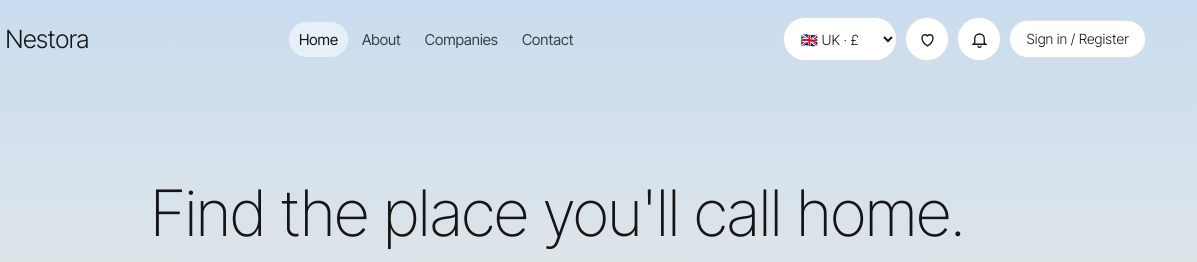
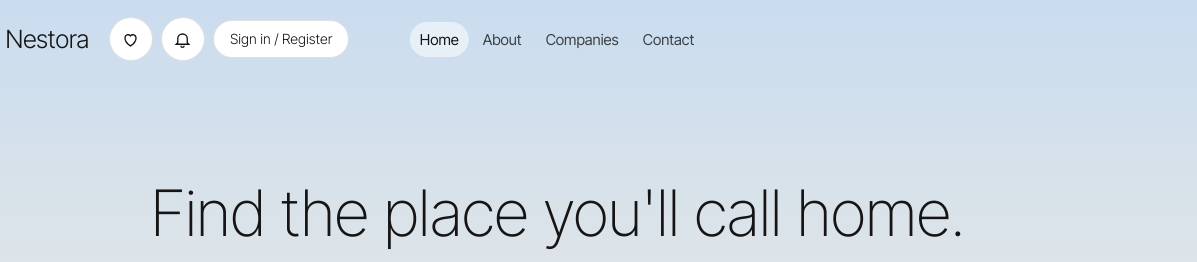
Before and after one commit to finastrarender/Realestate, a plain HTML site: page index.html in a window 1280 px wide. Shown: the top 262 px of the page, 83-1280 px from the left. Drawn offline with Linux system fonts and the light colour scheme; a web font is replaced by a local one.

Commit message:
Center header navigation and remove country selector

```diff
--- a/css/style.css
+++ b/css/style.css
@@ -35,17 +35,16 @@ body.over.scrolled header{background:color-mix(in srgb,var(--sage) 92%,transpare
 body:not(.over).scrolled header{background:color-mix(in srgb,var(--bg) 92%,transparent);backdrop-filter:blur(10px)}
 body.over .hero .wrap{padding-top:calc(78px + clamp(48px,8vw,100px))}
 body.over .links a.on,body.over .links a:hover{background:rgba(255,255,255,.55)}
-.nav{display:flex;align-items:center;gap:20px;height:78px}
+.nav{position:relative;display:flex;align-items:center;gap:20px;height:78px}
 .logo{display:flex;align-items:center;gap:9px;font:300 25px/1 var(--hd);text-decoration:none;letter-spacing:-.02em}
 .logo svg{width:28px;height:28px}
-.links{display:flex;gap:4px;margin:0 auto;font:15px var(--hd)}
+.links{position:absolute;left:50%;transform:translateX(-50%);display:flex;gap:4px;font:15px var(--hd)}
 .links a{white-space:nowrap;padding:8px 10px;text-decoration:none;opacity:.78;border-radius:999px}.links a.on,.links a:hover{opacity:1;background:var(--soft)}
 .tools{display:flex;align-items:center;gap:8px}
 .ico{flex:none;position:relative;width:44px;height:44px;display:grid;place-items:center;border-radius:50%;border:1px solid var(--line);background:var(--card);cursor:pointer;color:var(--ink);text-decoration:none}
 .ico svg{width:19px;height:19px}.ico b{position:absolute;top:-3px;right:-3px;background:var(--red);color:#fff;font:400 11px/18px var(--hd);min-width:18px;border-radius:9px;text-align:center}
-.cty{width:auto;flex:none;height:44px;min-height:44px;border-radius:999px;border:1px solid var(--line);background:var(--card);color:var(--ink);padding:0 12px;font:300 14px var(--hd)}
 .burger{display:none}
-@media(max-width:860px){.links{display:none;position:absolute;top:78px;left:0;right:0;flex-direction:column;background:var(--bg)!important;padding:12px max(4vw,16px);border-bottom:1px solid var(--line)}.links.open{display:flex}.burger{display:grid}.nav .logo{margin-right:auto}}
+@media(max-width:860px){.links{display:none;position:absolute;top:78px;left:0;right:0;transform:none;flex-direction:column;background:var(--bg)!important;padding:12px max(4vw,16px);border-bottom:1px solid var(--line)}.links.open{display:flex}.burger{display:grid}.nav .logo{margin-right:auto}.nav .tools{margin-left:auto}}
 @media(max-width:560px){.hide-s{display:none!important}}
 /* hero */
 .hero{position:relative;background:linear-gradient(180deg,light-dark(#c9dcef,#1f2a36) 0%,light-dark(#f1ece2,#191817) 58%,var(--bg) 100%);overflow:hidden}
--- a/index.html
+++ b/index.html
@@ -23,7 +23,6 @@
    <a href="#home">Home</a><a href="#about">About</a><a href="#companies">Companies</a><a href="#contact">Contact</a>
   </nav>
   <div class="tools">
-   <select class="cty hide-s" id="cty" aria-label="Country"><option value="UK">🇬🇧 UK · £</option><option value="IN">🇮🇳 India · ₹</option></select>
    <a class="ico hide-s" href="#favourites" aria-label="Favourites"><svg viewBox="0 0 24 24"><path d="M12 20s-7-4.4-7-10a4 4 0 0 1 7-2.6A4 4 0 0 1 19 10c0 5.6-7 10-7 10z" fill="none" stroke="currentColor" stroke-width="1.7"/></svg><b id="favn" hidden></b></a>
    <a class="ico" href="#notifications" aria-label="Notifications"><svg viewBox="0 0 24 24"><path d="M6 16V11a6 6 0 1 1 12 0v5l2 2H4zM10 20a2 2 0 0 0 4 0" fill="none" stroke="currentColor" stroke-width="1.7"/></svg><b id="notn" hidden></b></a>
    <a class="btn w s" id="authbtn" href="#account">Sign in / Register</a>
--- a/js/app.js
+++ b/js/app.js
@@ -89,10 +89,9 @@ document.addEventListener('click',e=>{const o=e.target.closest('[data-open]');if
 document.addEventListener('change',e=>{const c=e.target.closest('[data-cmp]');if(c){const r=c.dataset.cmp;if(c.checked){if(S.cmp.size>=4){c.checked=false;toast('Compare up to 4 properties');return}S.cmp.add(r)}else S.cmp.delete(r);chrome()}});
 
 /* ---------- header ---------- */
-function chrome(){$('#cty').value=S.cty;const fn=S.favs.size,nn=S.notes.filter(n=>!n.read).length;$('#favn').hidden=!fn;$('#favn').textContent=fn;$('#notn').hidden=!nn;$('#notn').textContent=nn;
+function chrome(){const fn=S.favs.size,nn=S.notes.filter(n=>!n.read).length;$('#favn').hidden=!fn;$('#favn').textContent=fn;$('#notn').hidden=!nn;$('#notn').textContent=nn;
  const a=$('#authbtn');if(S.user){a.textContent=S.user.name.split(' ')[0];a.href='#profile'}else{a.textContent='Sign in / Register';a.href='#account'}
  $('#cmpbar').classList.toggle('on',S.cmp.size>0);$('#cmpn').textContent=`${S.cmp.size} selected to compare`}
-$('#cty').addEventListener('change',e=>{S.cty=e.target.value;save();S.page=1;route()});
 $('#burger').addEventListener('click',()=>{const o=$('#links').classList.toggle('open');$('#burger').setAttribute('aria-expanded',o)});
 
 /* ---------- home ---------- */
```
